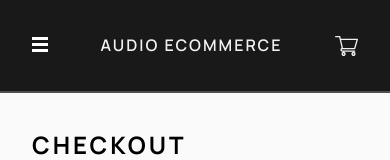
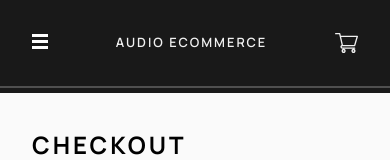
Before and after one commit to Dmitriy24S/audio-ecommerce-app, a Next.js app: page /checkout in a window 390 px wide. Shown: the top 160 px of the page. Built offline with nearby package versions, Linux system fonts and the light colour scheme.

Commit message:
style: Navbar - smaller font on mobile

```diff
--- a/src/components/Navbar/Navbar.module.css
+++ b/src/components/Navbar/Navbar.module.css
@@ -26,6 +26,12 @@
   font-weight: 600;
   text-transform: uppercase;
   letter-spacing: 2px;
+  font-size: 0.8rem;
+}
+@media (min-width: 400px) {
+  .name {
+    font-size: 1rem;
+  }
 }
 
 .navBtn {
```
